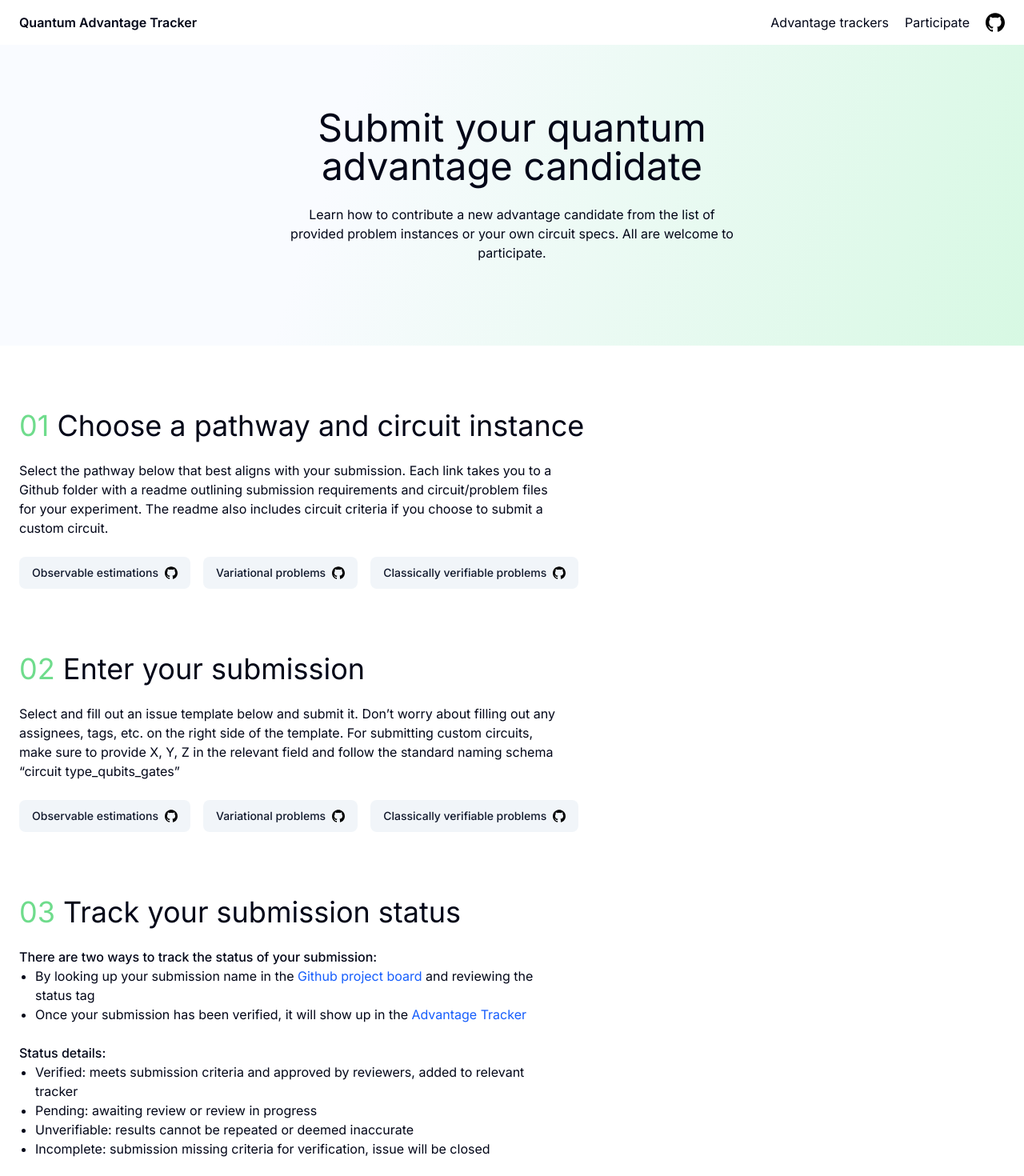
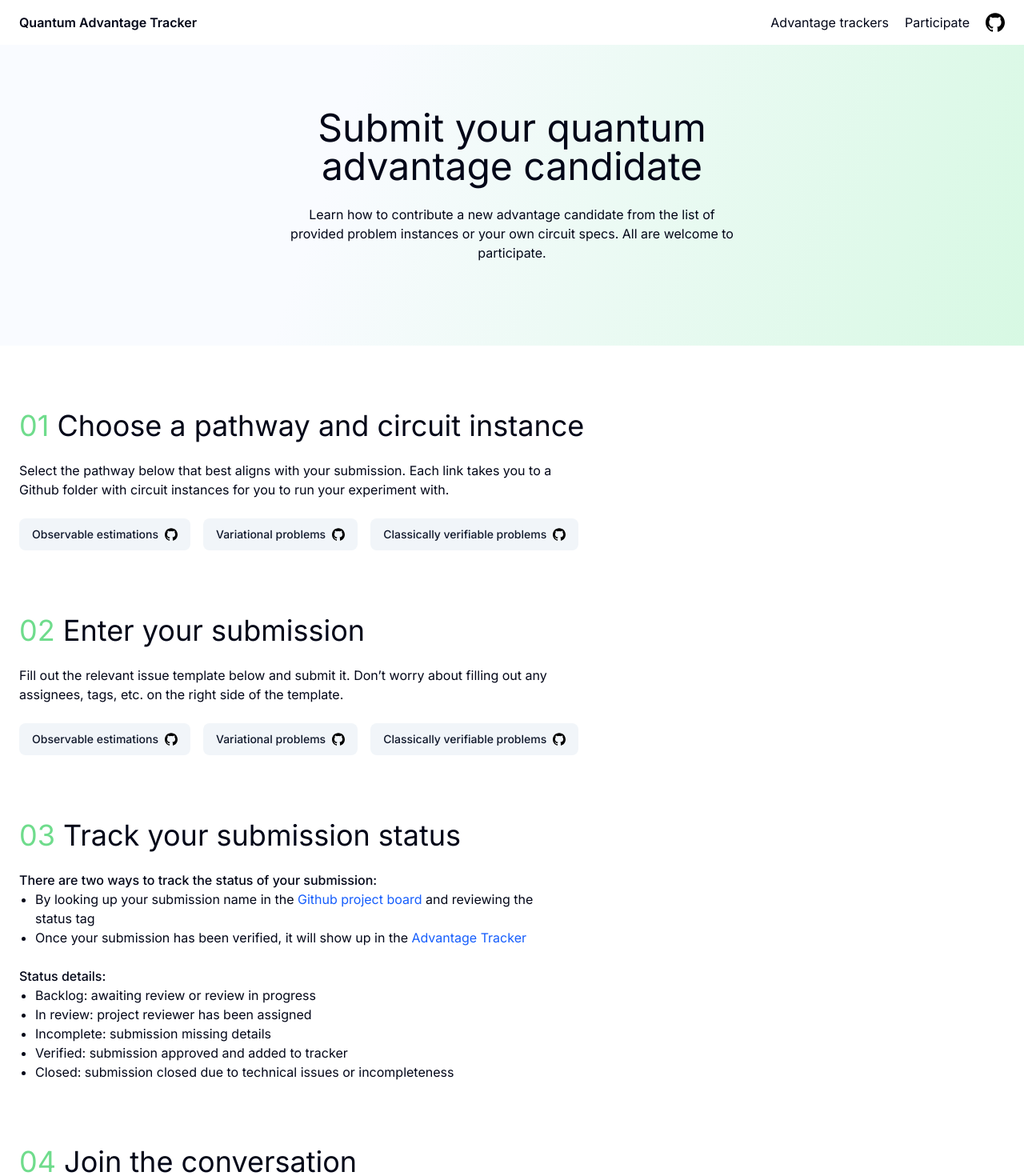
Before and after one commit to quantum-advantage-tracker/quantum-advantage-tracker.github.io, a Next.js app: page /participate in a window 1280 px wide. Shown: the top 1470 px of the page at 80% size. Built offline with nearby package versions, Linux system fonts and the light colour scheme.

Commit message:
Update participate page copy

```diff
--- a/src/app/participate/page.tsx
+++ b/src/app/participate/page.tsx
@@ -31,10 +31,8 @@ export default function Participate() {
           </h3>
           <p className="max-w-2xl">
             Select the pathway below that best aligns with your submission. Each
-            link takes you to a Github folder with a readme outlining submission
-            requirements and circuit/problem files for your experiment. The
-            readme also includes circuit criteria if you choose to submit a
-            custom circuit.
+            link takes you to a Github folder with circuit instances for you to
+            run your experiment with.
           </p>
           <div className="flex flex-row flex-wrap gap-4">
             <Button variant="secondary" size="lg" asChild>
@@ -71,11 +69,9 @@ export default function Participate() {
             <span className="text-primary">02</span> Enter your submission
           </h3>
           <p className="max-w-2xl">
-            Select and fill out an issue template below and submit it. Don’t
+            Fill out the relevant issue template below and submit it. Don’t
             worry about filling out any assignees, tags, etc. on the right side
-            of the template. For submitting custom circuits, make sure to
-            provide X, Y, Z in the relevant field and follow the standard naming
-            schema “circuit type_qubits_gates”
+            of the template.
           </p>
           <div className="flex flex-row flex-wrap gap-4">
             <Button variant="secondary" size="lg" asChild>
@@ -138,17 +134,13 @@ export default function Participate() {
             </ul>
             <p className="mt-6 font-medium">Status details:</p>
             <ul className="ml-5 list-disc">
+              <li>Backlog: awaiting review or review in progress</li>
+              <li>In review: project reviewer has been assigned</li>
+              <li>Incomplete: submission missing details</li>
+              <li>Verified: submission approved and added to tracker</li>
               <li>
-                Verified: meets submission criteria and approved by reviewers,
-                added to relevant tracker
-              </li>
-              <li>Pending: awaiting review or review in progress</li>
-              <li>
-                Unverifiable: results cannot be repeated or deemed inaccurate
-              </li>
-              <li>
-                Incomplete: submission missing criteria for verification, issue
-                will be closed
+                Closed: submission closed due to technical issues or
+                incompleteness
               </li>
             </ul>
           </div>
```
